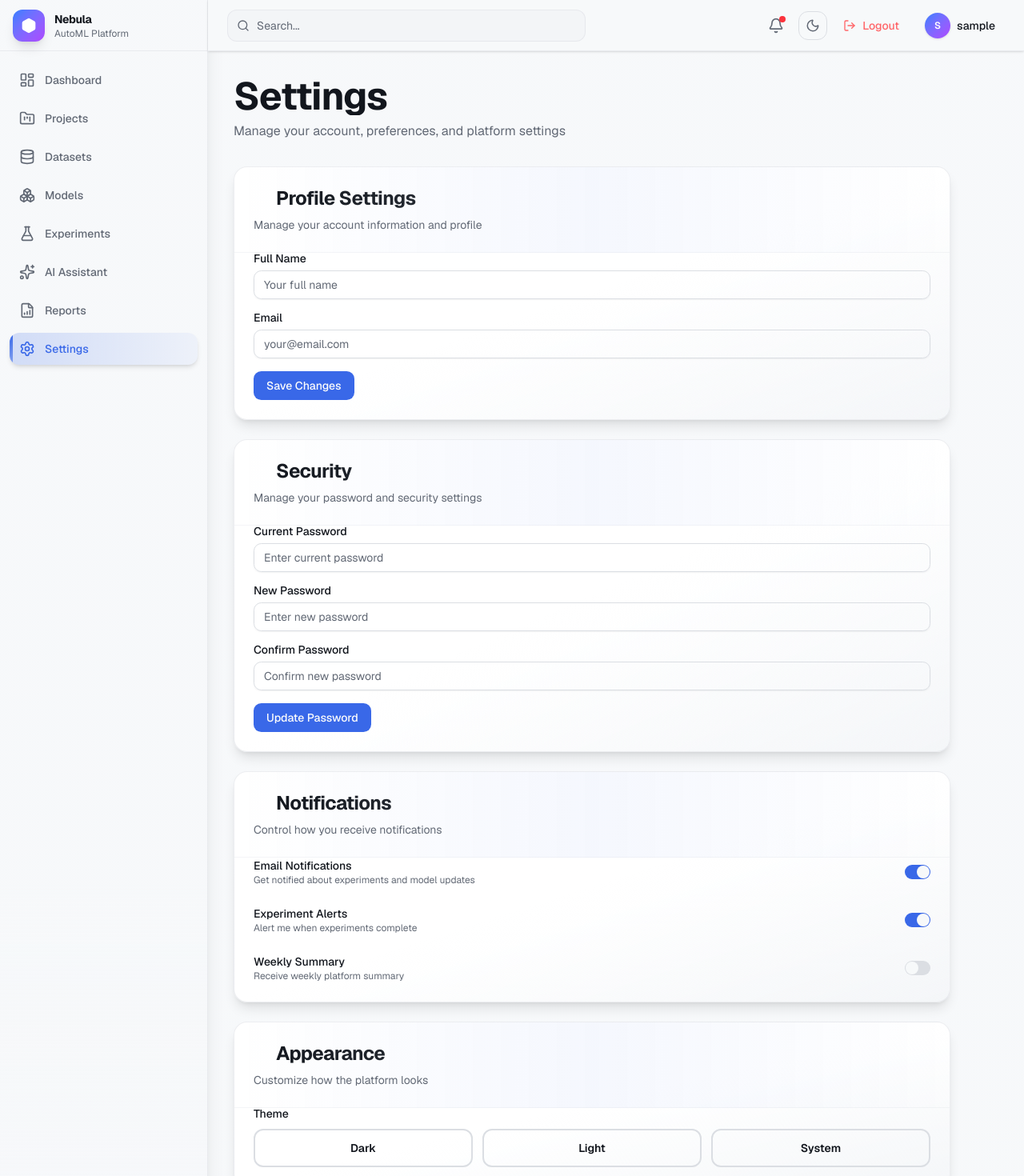
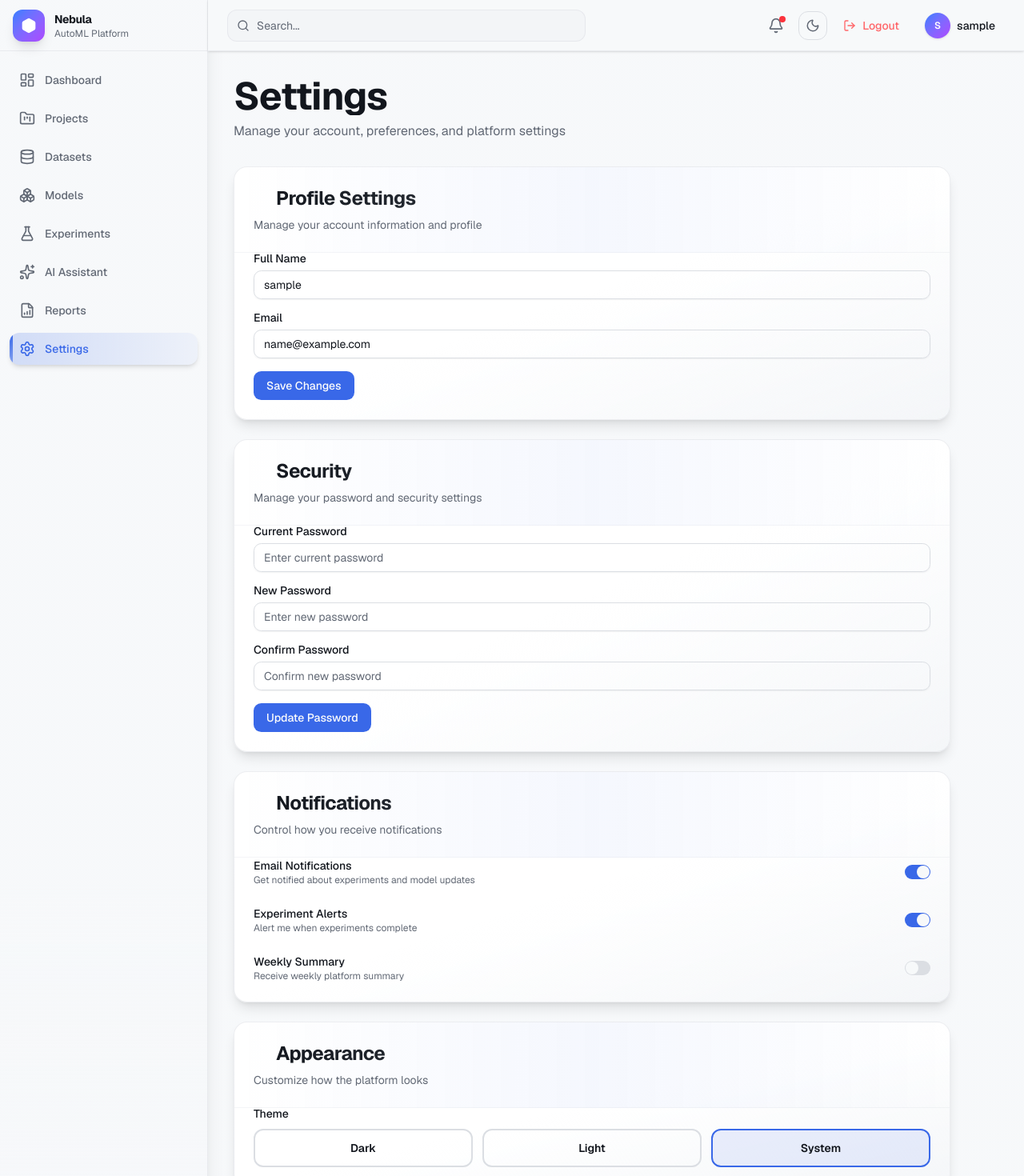
Before and after one commit to alhasandhali/auto-ml-platform, a Next.js app: page /settings in a window 1280 px wide. Shown: the top 1470 px of the page at 80% size. Built offline with nearby package versions, Linux system fonts and the light colour scheme; sample sign-in values are in the browser's storage.

Commit message:
fix: resolve theme toggle and username initialization bugs

```diff
--- a/app/settings/page.tsx
+++ b/app/settings/page.tsx
@@ -6,7 +6,6 @@ import { Button } from "@/components/ui/button"
 import { Bell, Lock, Users, Palette, Database as DatabaseIcon, Shield, Loader2 } from "lucide-react"
 import { useAuth } from "@/lib/auth"
 import { useState, useEffect } from "react"
-import { useTheme } from "next-themes"
 import { Switch } from "@/components/ui/switch"
 import { Input } from "@/components/ui/input"
 import { Label } from "@/components/ui/label"
@@ -26,18 +25,52 @@ import {
 
 export default function SettingsPage() {
   const { user, token, logout, login } = useAuth()
-  const { theme, setTheme } = useTheme()
   const [mounted, setMounted] = useState(false)
+  const [theme, setThemeState] = useState<string>("system")
 
   // Wait until mounted to show theme UI to avoid hydration mismatch
   useEffect(() => {
     setMounted(true)
+    const saved = localStorage.getItem("theme")
+    if (saved) {
+      setThemeState(saved)
+    }
   }, [])
+
+  const setTheme = (newTheme: string) => {
+    setThemeState(newTheme)
+    if (newTheme === 'system') {
+      localStorage.removeItem("theme")
+      const prefersDark = window.matchMedia("(prefers-color-scheme: dark)").matches
+      if (prefersDark) {
+        document.documentElement.classList.add("dark")
+      } else {
+        document.documentElement.classList.remove("dark")
+      }
+    } else {
+      localStorage.setItem("theme", newTheme)
+      if (newTheme === 'dark') {
+        document.documentElement.classList.add("dark")
+      } else {
+        document.documentElement.classList.remove("dark")
+      }
+    }
+    window.dispatchEvent(
+      new CustomEvent("themechange", { detail: { isDark: newTheme === 'dark' || (newTheme === 'system' && window.matchMedia("(prefers-color-scheme: dark)").matches) } })
+    )
+  }
 
   // Form states
   const [profileLoading, setProfileLoading] = useState(false)
-  const [fullName, setFullName] = useState(user?.full_name || user?.username || "")
-  const [email, setEmail] = useState(user?.email || "")
+  const [fullName, setFullName] = useState("")
+  const [email, setEmail] = useState("")
+
+  useEffect(() => {
+    if (user) {
+      setFullName(user.full_name || user.username || "")
+      setEmail(user.email || "")
+    }
+  }, [user])
 
   const [securityLoading, setSecurityLoading] = useState(false)
   const [currentPassword, setCurrentPassword] = useState("")
```
